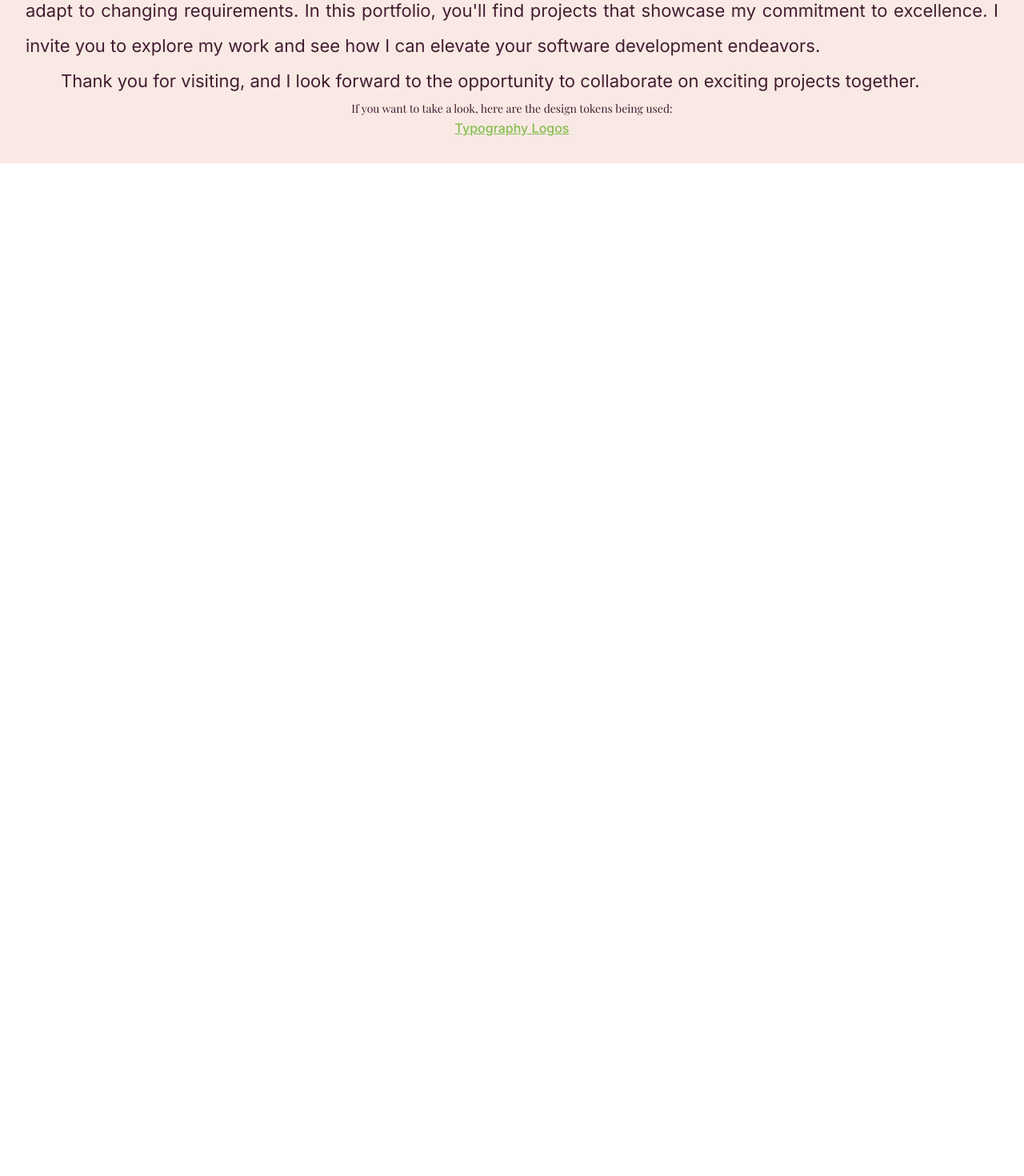
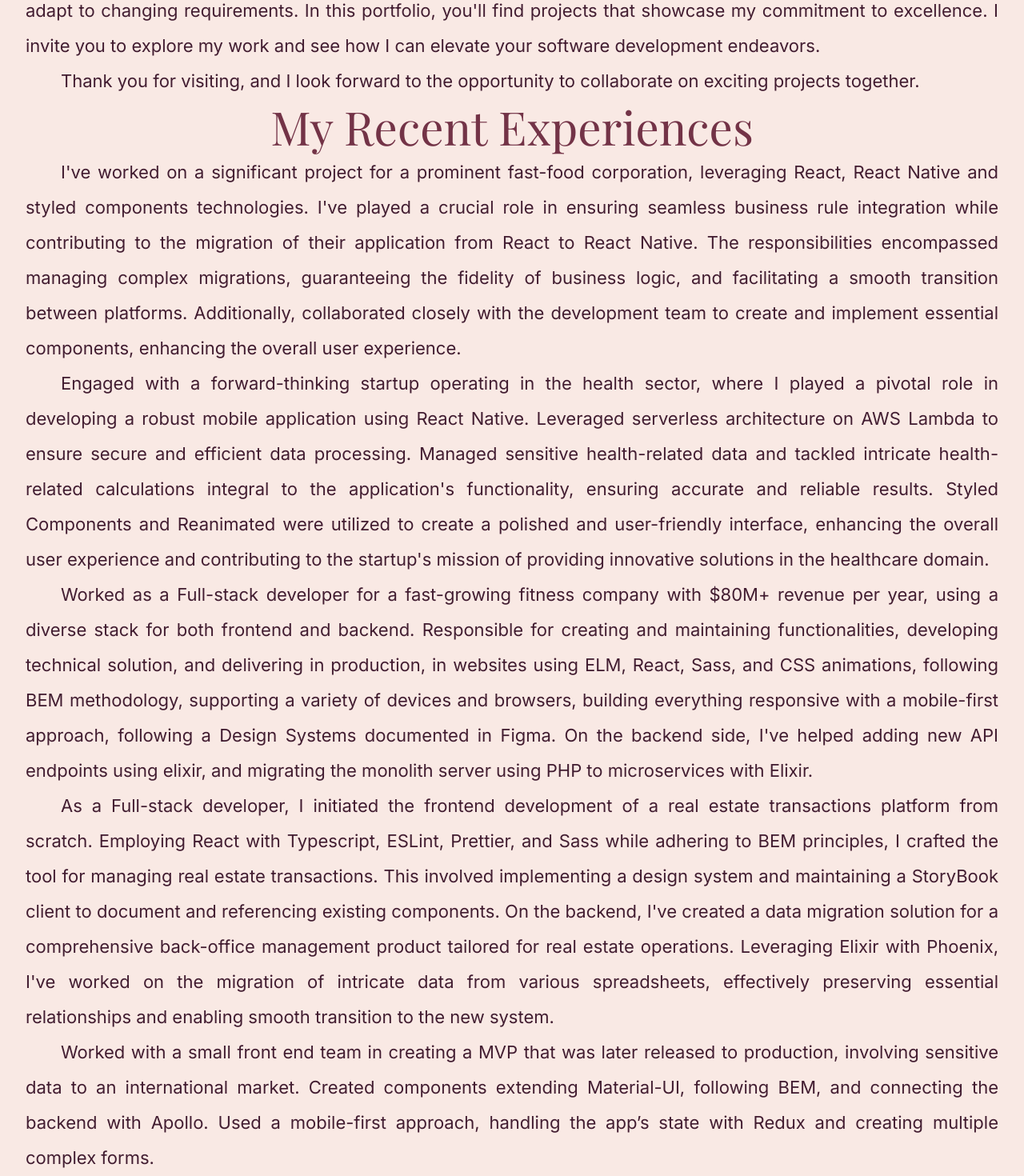
Before and after one commit to fonzie42/portfolio, a React (Vite) app: page / in a window 1280 px wide. Shown: the part 600-2070 px from the top of the page at 80% size. Before the commit the page ends 804 px from the top, so only its background shows below. Built offline with nearby package versions, Linux system fonts and the light colour scheme; a web font is replaced by a local one.

Commit message:
[feature] added a wall of text with a bunch of information

```diff
--- a/src/pages/home.tsx
+++ b/src/pages/home.tsx
@@ -1,7 +1,7 @@
 import { useContext } from "react";
 
 import { Shake } from "ui/shake";
-import { Header1, Header4, Header6, Paragraph } from "ui/typography";
+import { Header1, Header2, Header4, Header6, Paragraph } from "ui/typography";
 
 import { Toggle } from "ui/Toggle";
 import { ThemeContext } from "context/theme-context-provider";
@@ -22,6 +22,7 @@ export const Home = () => {
       <Header6 color="primary-alt">
         And this page is still a work in progress!
       </Header6>
+
       <Header4 color="primary-alt">
         I am a Dev @ Ambush. I can help you design your product, develop your
         brand, or systematize your design flow.
@@ -50,9 +51,74 @@ export const Home = () => {
         Thank you for visiting, and I look forward to the opportunity to
         collaborate on exciting projects together.
       </Paragraph>
+
+      <Header2>My Recent Experiences</Header2>
+
+      <Paragraph>
+        I've worked on a significant project for a prominent fast-food
+        corporation, leveraging React, React Native and styled components
+        technologies. I've played a crucial role in ensuring seamless business
+        rule integration while contributing to the migration of their
+        application from React to React Native. The responsibilities encompassed
+        managing complex migrations, guaranteeing the fidelity of business
+        logic, and facilitating a smooth transition between platforms.
+        Additionally, collaborated closely with the development team to create
+        and implement essential components, enhancing the overall user
+        experience.
+      </Paragraph>
+
+      <Paragraph>
+        Engaged with a forward-thinking startup operating in the health sector,
+        where I played a pivotal role in developing a robust mobile application
+        using React Native. Leveraged serverless architecture on AWS Lambda to
+        ensure secure and efficient data processing. Managed sensitive
+        health-related data and tackled intricate health-related calculations
+        integral to the application's functionality, ensuring accurate and
+        reliable results. Styled Components and Reanimated were utilized to
+        create a polished and user-friendly interface, enhancing the overall
+        user experience and contributing to the startup's mission of providing
+        innovative solutions in the healthcare domain.
+      </Paragraph>
+
+      <Paragraph>
+        Worked as a Full-stack developer for a fast-growing fitness company with
+        $80M+ revenue per year, using a diverse stack for both frontend and
+        backend. Responsible for creating and maintaining functionalities,
+        developing technical solution, and delivering in production, in websites
+        using ELM, React, Sass, and CSS animations, following BEM methodology,
+        supporting a variety of devices and browsers, building everything
+        responsive with a mobile-first approach, following a Design Systems
+        documented in Figma. On the backend side, I've helped adding new API
+        endpoints using elixir, and migrating the monolith server using PHP to
+        microservices with Elixir.
+      </Paragraph>
+
+      <Paragraph>
+        As a Full-stack developer, I initiated the frontend development of a
+        real estate transactions platform from scratch. Employing React with
+        Typescript, ESLint, Prettier, and Sass while adhering to BEM principles,
+        I crafted the tool for managing real estate transactions. This involved
+        implementing a design system and maintaining a StoryBook client to
+        document and referencing existing components. On the backend, I've
+        created a data migration solution for a comprehensive back-office
+        management product tailored for real estate operations. Leveraging
+        Elixir with Phoenix, I've worked on the migration of intricate data from
+        various spreadsheets, effectively preserving essential relationships and
+        enabling smooth transition to the new system.
+      </Paragraph>
+
+      <Paragraph>
+        Worked with a small front end team in creating a MVP that was later
+        released to production, involving sensitive data to an international
+        market. Created components extending Material-UI, following BEM, and
+        connecting the backend with Apollo. Used a mobile-first approach,
+        handling the app’s state with Redux and creating multiple complex forms.
+      </Paragraph>
+
       <Header6 color="primary-alt">
         If you want to take a look, here are the design tokens being used:
       </Header6>
+
       <a href="typography/"> Typography </a>
       <a href="logos/"> Logos </a>
     </div>
```
